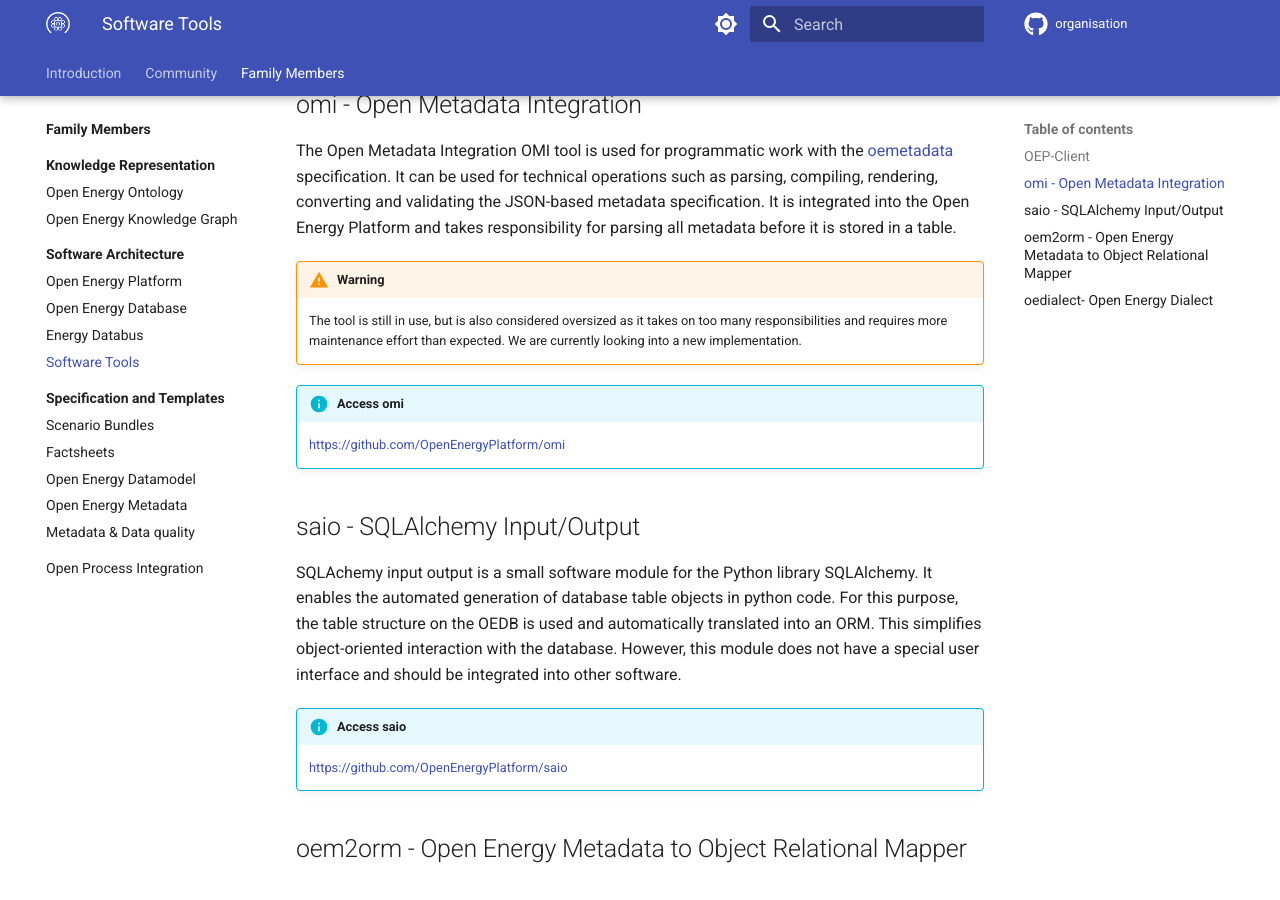
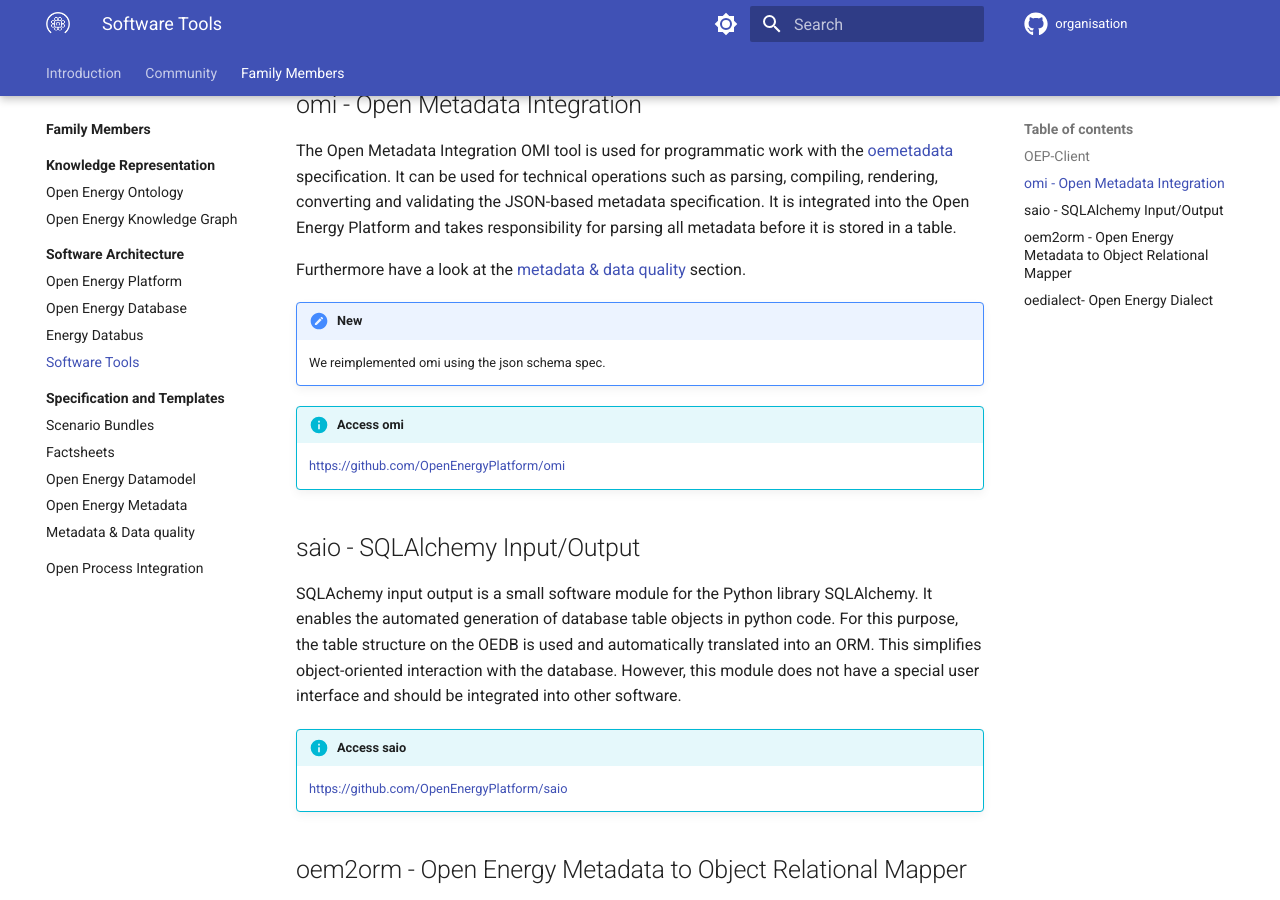
Before and after one commit to OpenEnergyPlatform/organisation, an MkDocs documentation site: the page built from compendium/family_members/software-architecture/software-tools.md, in a window 1280 px wide and 900 px high, scrolled down 543 px. Built offline with MkDocs 1.6.1 and Material for MkDocs 9.7.7, drawn with Linux system fonts in a browser that asks for light colours; comment, search, counter and statistics services are not loaded.

Commit message:
update section -> omi is updated

```diff
--- a/compendium/family_members/software-architecture/software-tools.md
+++ b/compendium/family_members/software-architecture/software-tools.md
@@ -13,8 +13,10 @@ The client is a well-developed command line interface (CLI) that can be used to
 
 The Open Metadata Integration OMI tool is used for programmatic work with the [oemetadata](../templates-and-specification/open-energy-metadata.md) specification. It can be used for technical operations such as parsing, compiling, rendering, converting and validating the JSON-based metadata specification. It is integrated into the Open Energy Platform and takes responsibility for parsing all metadata before it is stored in a table.
 
-!!! Warning
-    The tool is still in use, but is also considered oversized as it takes on too many responsibilities and requires more maintenance effort than expected. We are currently looking into a new implementation.
+Furthermore have a look at the [metadata & data quality](../templates-and-specification/metadata-and-data-quality.md) section.
+
+!!! New
+    We reimplemented omi using the json schema spec.
 
 !!! info "Access omi"
     <https://github.com/OpenEnergyPlatform/omi>
```
